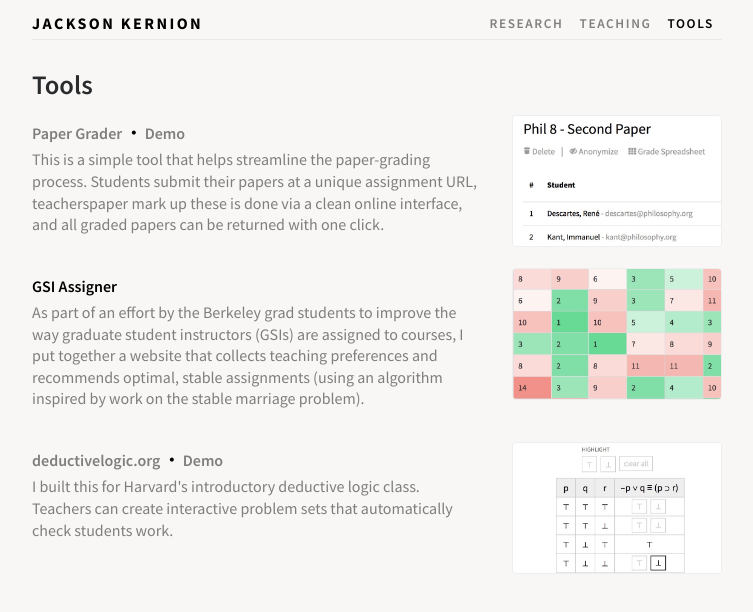
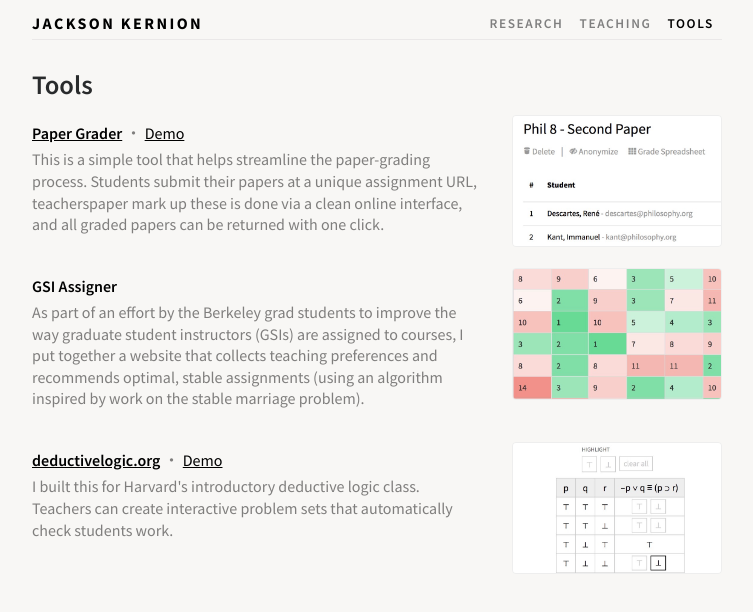
Before and after one commit to jacksonkernion/jacksonkernion.github.io, a Jekyll site: the page built from tools.md, in a window 1280 px wide. Shown: the top 612 px of the page, without its empty margins (263-1016 px from the left). Built offline with Jekyll 4.4.1, drawn with Linux system fonts in a browser that asks for light colours; nearby versions of some CDN libraries; our own code applies the rules of GitHub Pages for plain Markdown files.

Commit message:
More design fixes/updates

```diff
--- a/_layouts/default.html
+++ b/_layouts/default.html
@@ -1,5 +1,5 @@
 <head>
-  <link href="https://fonts.googleapis.com/css?family=Source+Sans+Pro:300,400,400i,600,700" rel="stylesheet">
+  <link href="https://fonts.googleapis.com/css?family=Inconsolata|Source+Sans+Pro:300,400,400i,600,700" rel="stylesheet">
   <link rel="stylesheet" href="https://maxcdn.bootstrapcdn.com/bootstrap/4.0.0-alpha.6/css/bootstrap.min.css" integrity="sha384-rwoIResjU2yc3z8GV/NPeZWAv56rSmLldC3R/AZzGRnGxQQKnKkoFVhFQhNUwEyJ" crossorigin="anonymous">
   <script src="https://code.jquery.com/jquery-3.1.1.slim.min.js" integrity="sha384-A7FZj7v+d/sdmMqp/nOQwliLvUsJfDHW+k9Omg/a/EheAdgtzNs3hpfag6Ed950n" crossorigin="anonymous"></script>
   <script src="https://cdnjs.cloudflare.com/ajax/libs/tether/1.4.0/js/tether.min.js" integrity="sha384-DztdAPBWPRXSA/3eYEEUWrWCy7G5KFbe8fFjk5JAIxUYHKkDx6Qin1DkWx51bBrb" crossorigin="anonymous"></script>
--- a/assets/stylesheets/style.css
+++ b/assets/stylesheets/style.css
@@ -1,6 +1,6 @@
 /* Basics */
 body{
-	font-family: "Source Sans Pro";
+	font-family: "Source Sans Pro", sans-serif;
 	line-height: 1.3;
 	background-color: #F8F7F5;
 }
@@ -47,13 +47,14 @@ p{
 	line-height: 1.35;
 }
 
-a{
+.main a{
+	display: inline-block;
 	color: #7F7E7D;
-	text-decoration: none;
+	text-decoration: underline;
 }
 
-a:hover {
-	text-decoration: none;
+.main a:hover {
+	text-decoration: underline;
 	color: black;
 }
 
@@ -135,6 +136,7 @@ a.nav-link:hover{
 }
 
 .email{
+	font-family: "Inconsolata", monospace;
 	font-size: 11pt;
 	padding: 15px 0 10px;
 }
@@ -181,7 +183,16 @@ a.nav-link:hover{
 	margin-bottom: .3rem;
 }
 
-.paper-subtitle {
+.item-title a{
+	color: black;
+}
+
+.item-details{
+	color: #7F7E7D !important;
+	font-weight: 400;
+}
+
+.subtitle {
 	font-weight: 400;
 }
 
@@ -193,8 +204,6 @@ a.nav-link:hover{
 	color: #7F7D7D;
 }
 
-
-/*
 .little-links a{
  	display: inline-block;
   	position: relative;
@@ -209,6 +218,8 @@ a.nav-link:hover{
 	text-decoration: none;
 	color: black;
 }
+
+/*
 
 
 .little-links a::after {
--- a/tools.md
+++ b/tools.md
@@ -9,7 +9,7 @@ title: Tools
     <img src="assets/images/papergrader.jpg" class="rounded img-fluid tools-img mt-md-0 mb-md-0 mt-4 mb-4">
   </div>
   <div class="col-12, col-md-8 pull-md-4">
-    <p class="item-title"><a href="http://papergrader.org">Paper Grader</a> <span class="subtitle">・ <a href="http://papergrader.org/demo">Demo</a></span></p>
+    <p class="item-title"><a href="http://papergrader.org">Paper Grader</a> <span class="item-details">・ <a href="http://papergrader.org/demo">Demo</a></span></p>
     <p>This is a simple tool that helps streamline the paper-grading process. Students submit their papers at a unique assignment URL, teacherspaper mark up these is done via a clean online interface, and all graded papers can be returned with one click.</p>
   </div>
 </div>
@@ -30,7 +30,7 @@ title: Tools
     <img src="assets/images/deductivelogic.jpg" class="rounded img-fluid tools-img mt-md-0 mb-md-0 mt-4 mb-4">
   </div>
   <div class="col-12, col-md-8 pull-md-4">
-    <p class="item-title"><a href="http://deductivelogic.org">deductivelogic.org</a> <span class="subtitle">・ <a href="http://deductivelogic.org/psets/demo">Demo</a></span></p>
+    <p class="item-title"><a href="http://deductivelogic.org">deductivelogic.org</a> <span class="item-details">・ <a href="http://deductivelogic.org/psets/demo">Demo</a></span></p>
     <p>I built this for Harvard's introductory deductive logic class. Teachers can create interactive problem sets that automatically check students work.</p>
   </div>
 </div>
```
Also changed, not shown: research.md (+2 -2 lines), teaching.md (+13 -13 lines).
